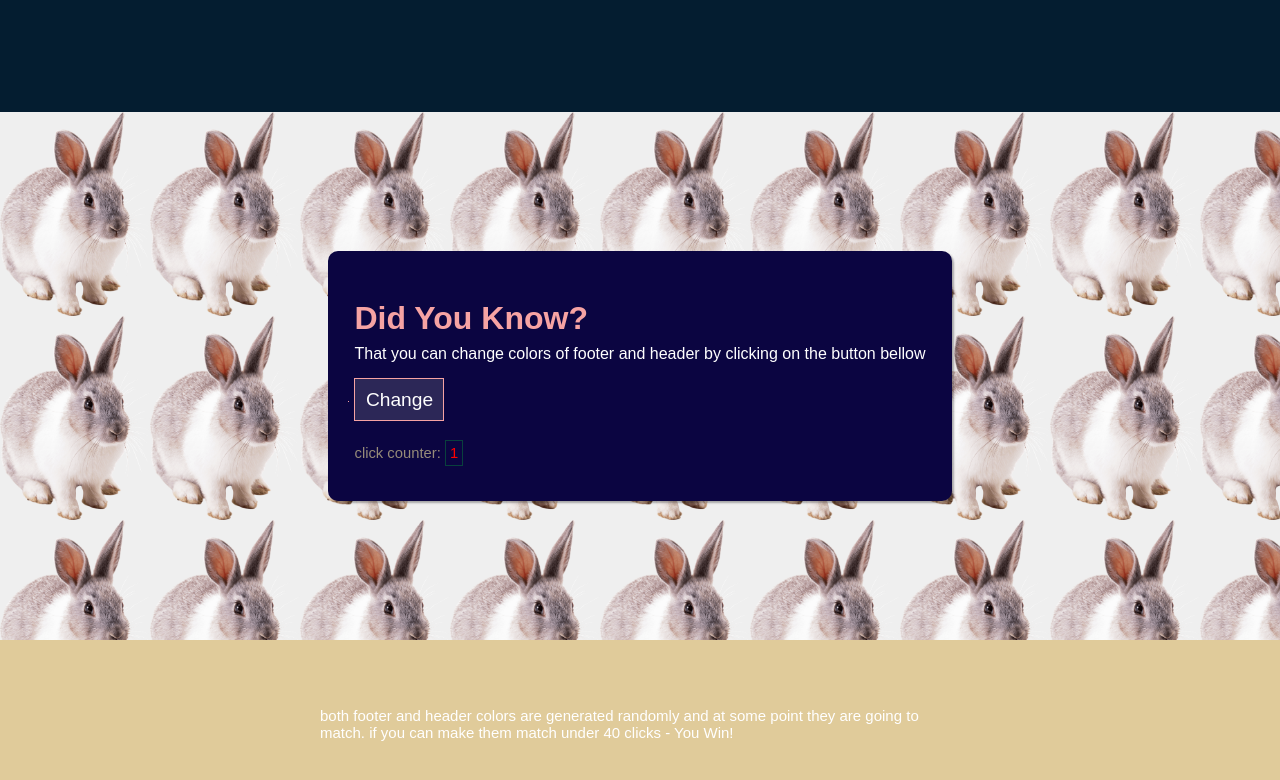
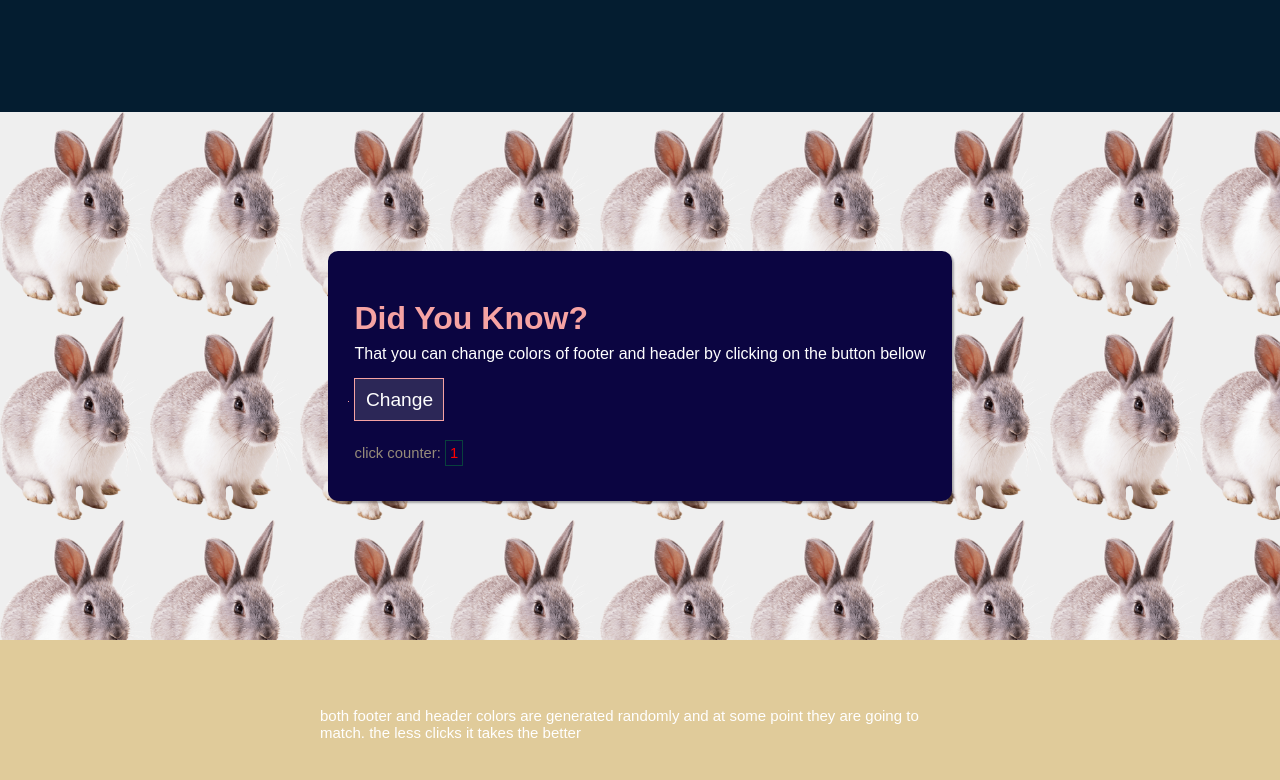
Before and after one commit to mandriva19/RabitColorChanger, a plain HTML site: page index.html in a window 1280 px wide. Both pictures are taken after a click on the button "Change". Drawn offline with Linux system fonts and the light colour scheme.

Commit message:
v-0.8665
updated little html text lol

```diff
--- a/index.html
+++ b/index.html
@@ -21,7 +21,7 @@
     </div>
 
  <footer class="footer">
-    <p class="d-none footer-text">both footer and header colors are generated randomly and at some point they are going to match. if you can make them match under 40 clicks - You Win!</p>
+    <p class="d-none footer-text">both footer and header colors are generated randomly and at some point they are going to match. the less clicks it takes the better</p>
  </footer>
 
 
```
